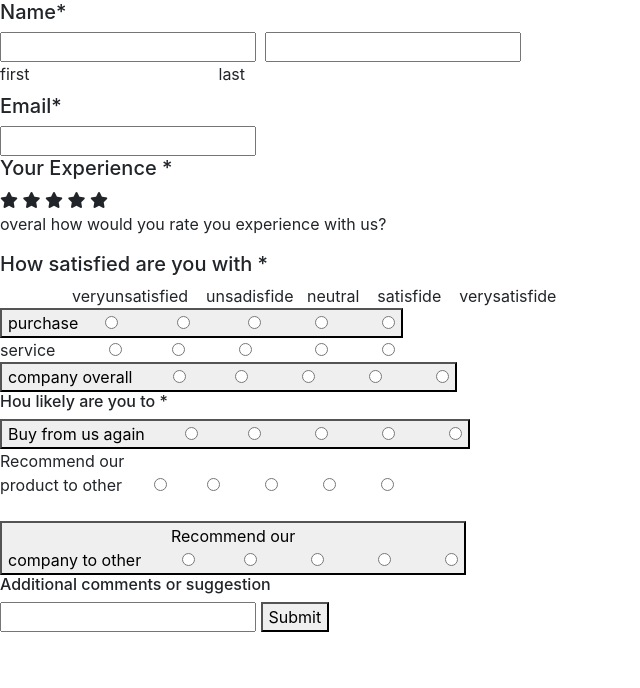
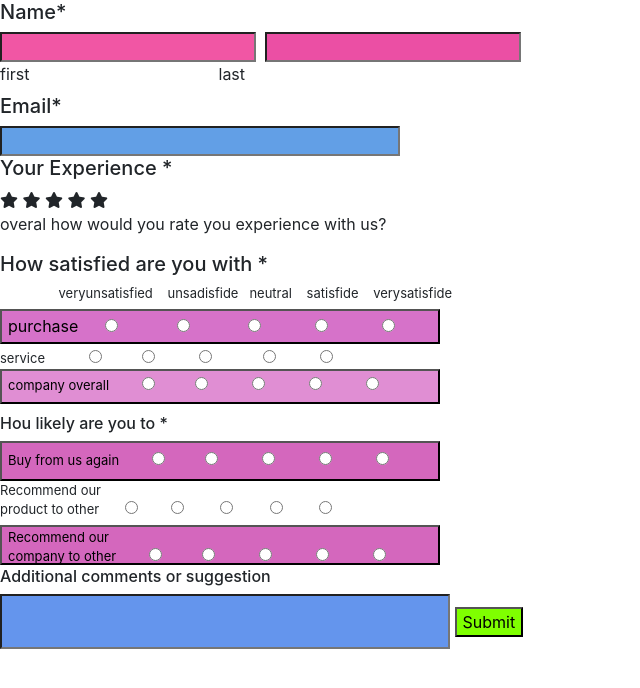
Before and after one commit to meharasbeham/index13.html, a plain HTML site: page index.html in a window 1280 px wide. Shown: the whole page, without its empty margins (0-640 px from the left). Drawn offline with nearby package versions, Linux system fonts and the light colour scheme.

Commit message:
Update index.html

```diff
--- a/index.html
+++ b/index.html
@@ -8,7 +8,7 @@
     <title>Document</title >
        <link rel="stylesheet" href="https://cdn.jsdelivr.net/npm/bootstrap@4.0.0/dist/css/bootstrap.min.css" integrity="sha384-Gn5384xqQ1aoWXA+058RXPxPg6fy4IWvTNh0E263XmFcJlSAwiGgFAW/dAiS6JXm" crossorigin="anonymous">
        <link rel="stylesheet" href="https://cdnjs.cloudflare.com/ajax/libs/font-awesome/6.4.0/css/all.min.css" integrity="sha512-iecdLmaskl7CVkqkXNQ/ZH/XLlvWZOJyj7Yy7tcenmpD1ypASozpmT/E0iPtmFIB46ZmdtAc9eNBvH0H/ZpiBw==" crossorigin="anonymous" referrerpolicy="no-referrer" />
-       <link rel="stylesheet" href="index.css">
+       <link rel="stylesheet" href="index13.css">
 
 </head>
 
```
